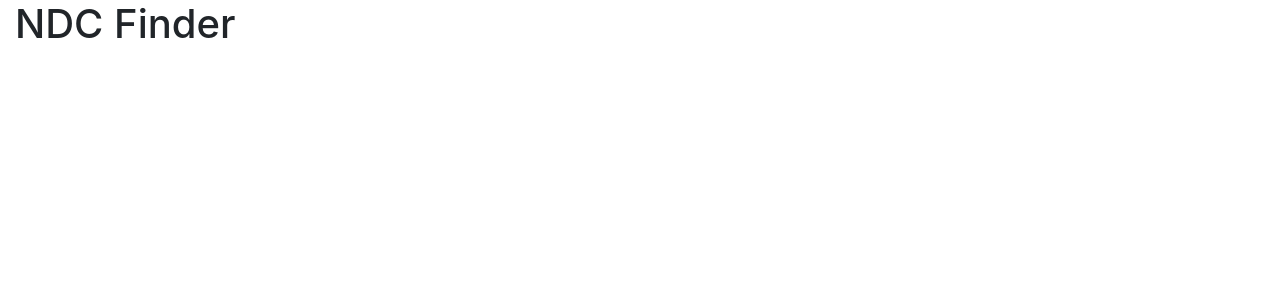
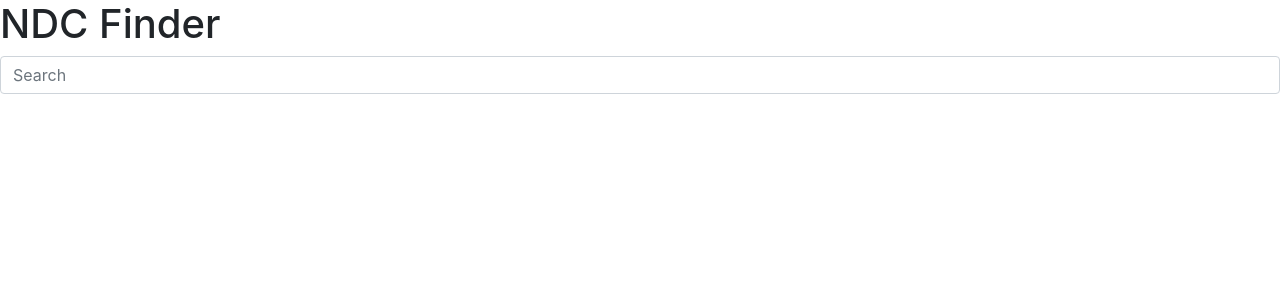
Before and after one commit to kingmxiii/ndc-finder, a React (Create React App) app: page / in a window 1280 px wide. Shown: the top 300 px of the page. Built offline with nearby package versions, Linux system fonts and the light colour scheme.

Commit message:
create SearchInputComponent

```diff
--- a/package.json
+++ b/package.json
@@ -6,6 +6,7 @@
     "@testing-library/jest-dom": "^4.2.4",
     "@testing-library/react": "^9.4.0",
     "@testing-library/user-event": "^7.1.2",
+    "antd": "^3.26.3",
     "bootstrap": "^4.4.1",
     "react": "^16.12.0",
     "react-dom": "^16.12.0",
--- a/src/components/App.js
+++ b/src/components/App.js
@@ -1,13 +1,34 @@
-import React, { Component } from "react";
+import React, { Component } from 'react'
+import SearchInput from './SearchInput'
 
 class App extends Component {
-  render() {
-    return (
-      <div className="container-fluid">
-        <h1>NDC Finder</h1>
-      </div>
-    );
-  }
+	constructor(props) {
+		super(props)
+		this.state = {
+			searchTerm: '',
+			searching: false
+		}
+	}
+
+	onChange = searchTerm => {
+		this.setState(
+			{
+				searchTerm
+			},
+			() => {
+				console.log('Searching: ', this.state.searchTerm)
+			}
+		)
+	}
+
+	render() {
+		const { searchTerm } = this.state
+		return (
+			<div className="container-fluid">
+				<SearchInput value={searchTerm} onChange={this.onChange} />
+			</div>
+		)
+	}
 }
 
-export default App;
+export default App
--- /dev/null
+++ b/src/components/SearchInput.js
@@ -0,0 +1,18 @@
+import React from 'react'
+
+const SearchInput = ({ value, onChange }) => (
+	<div className="row">
+		<h1 className="text-center">NDC Finder</h1>
+		<div className="input-group mb-3">
+			<input
+				type="text"
+				className="form-control"
+				placeholder="Search"
+				value={value}
+				onChange={e => onChange(e.target.value)}
+			/>
+		</div>
+	</div>
+)
+
+export default SearchInput
```
Also changed, not shown: 1 other file (tests, documents, lock files or other folders).
